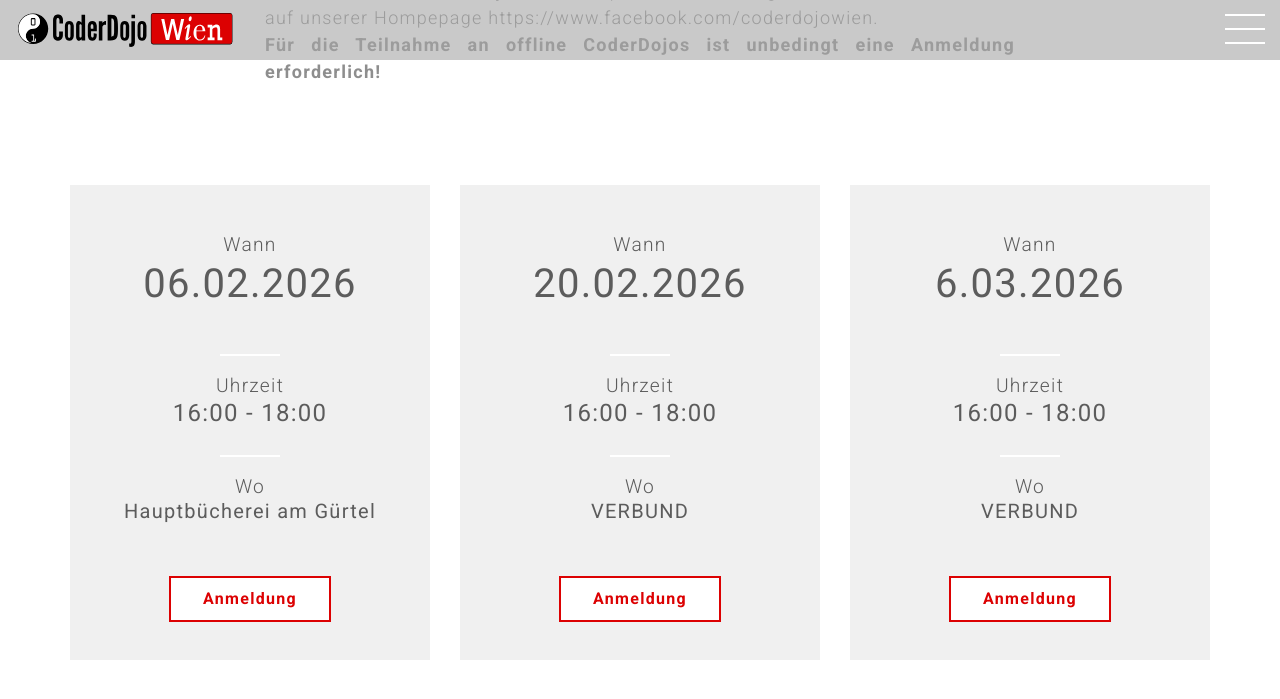
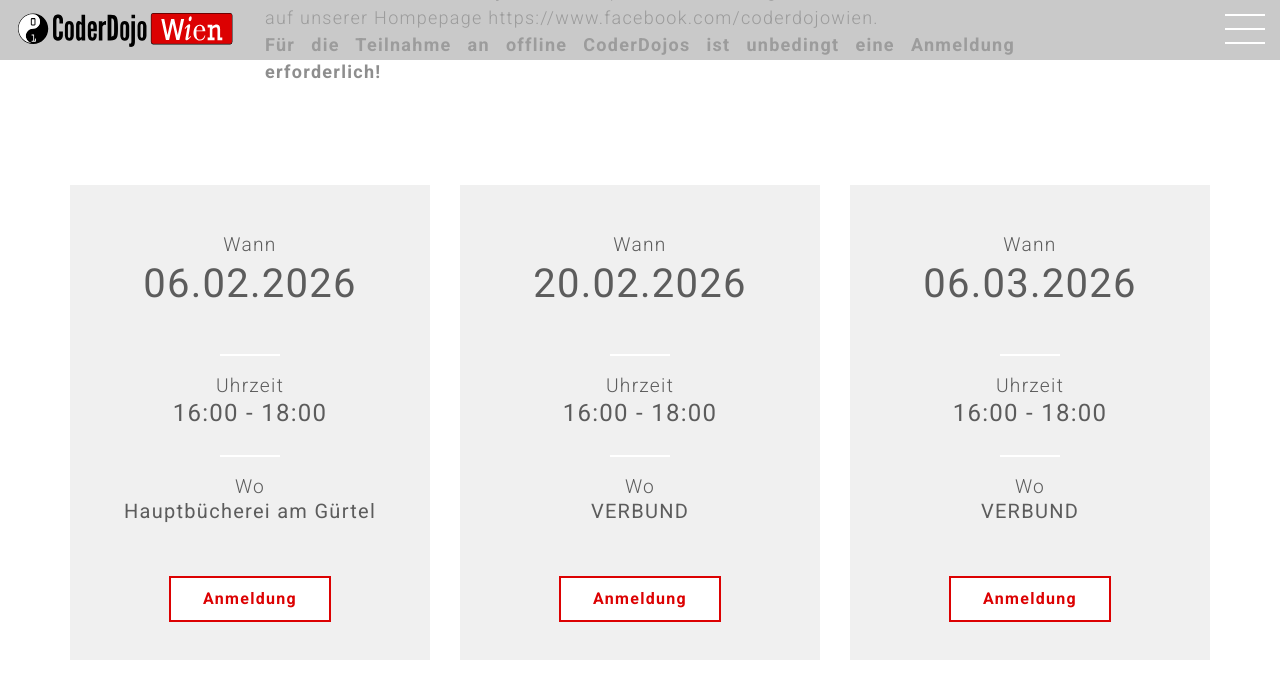
Before and after one commit to coderdojo-wien/coderdojo-wien.github.io, a Jekyll site: the page built from index.html, in a window 1280 px wide and 900 px high, scrolled down 3896 px, cut to the strip 0-765 px from the top of the window. Shown: the top 699 px of the strip. Built offline with Jekyll 4.4.1, drawn with Linux system fonts in a browser that asks for light colours; nearby versions of some CDN libraries; comment, search, counter and statistics services are not loaded.

Commit message:
Update events.yml

```diff
--- a/_data/events.yml
+++ b/_data/events.yml
@@ -31,7 +31,7 @@
   event-place-postalcode: 1010
   event-place-addresscountry: AT
 
-- event-date: 6.03.2026
+- event-date: 06.03.2026
   event-time: 16:00 - 18:00
   event-startdate: 2026-03-06T16:00:00+0100
   event-enddate: 2026-03-06T18:00:00+0100
```
